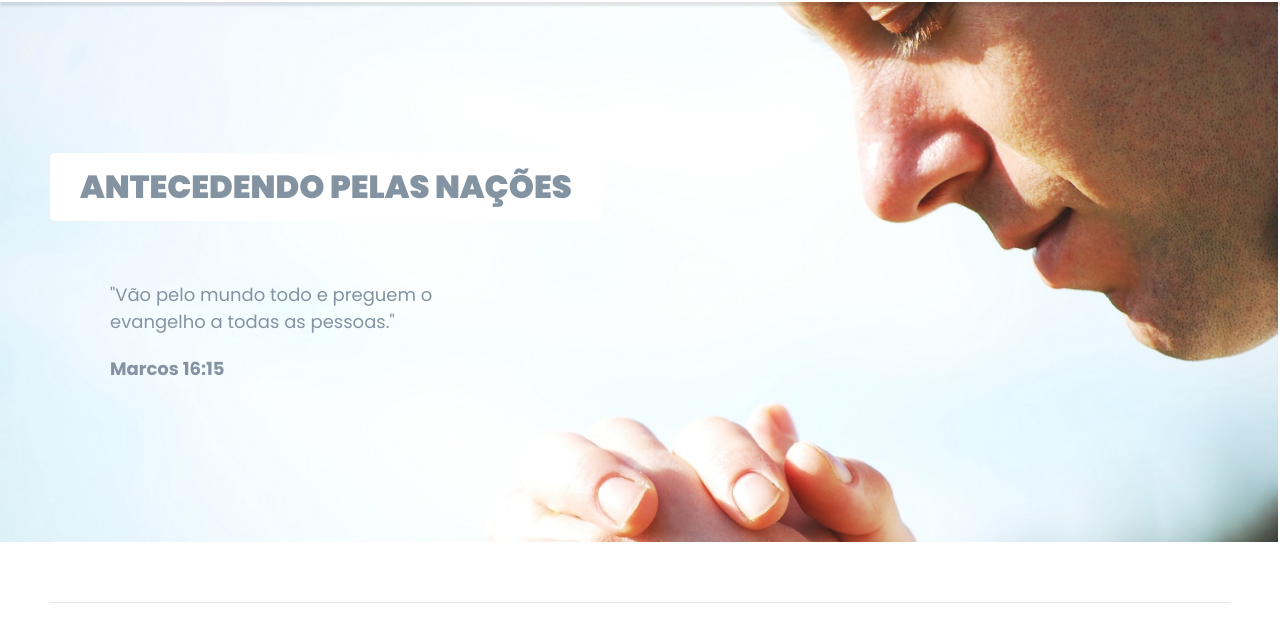
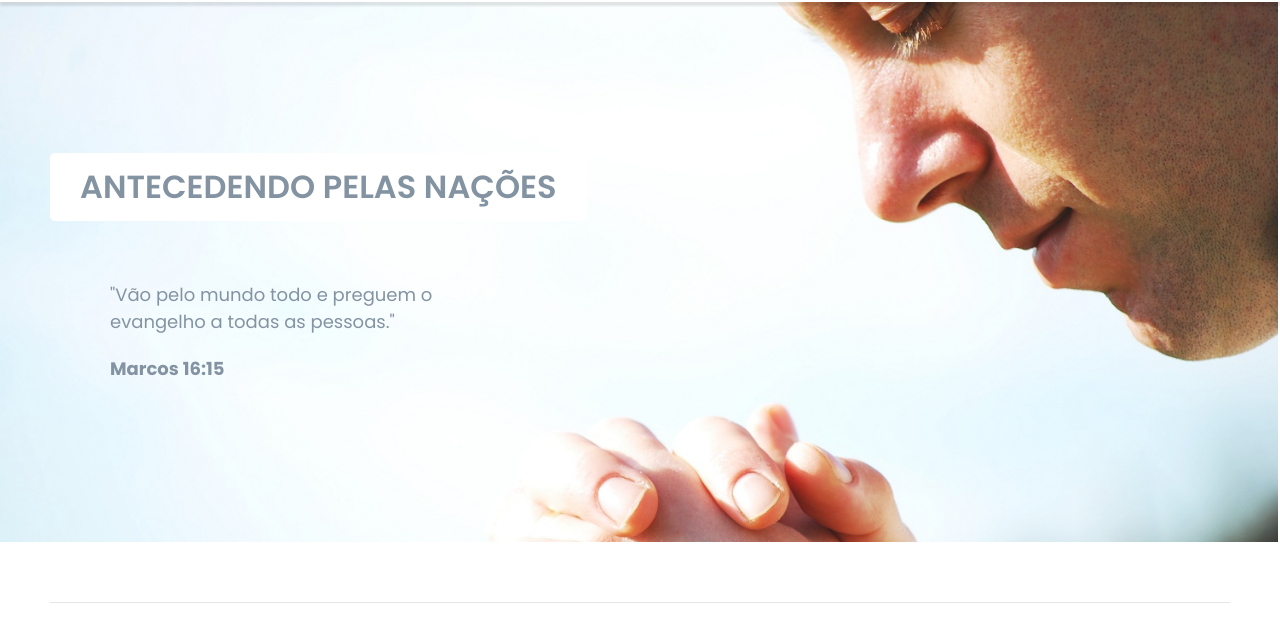
Before and after one commit to WelderMileu/home-page, a plain HTML site: page index.html in a window 1280 px wide. Shown: the part 98-720 px from the top of the page. Drawn offline with Linux system fonts and the light colour scheme.

Commit message:
Add files via upload

```diff
--- a/index.html
+++ b/index.html
@@ -77,7 +77,7 @@
 		}
 
 		header div h1 {
-			font-weight: 900;
+			font-weight: 600;
 			text-transform: uppercase;
 			background-color: #fff;
 			padding: 10px 30px;
```
